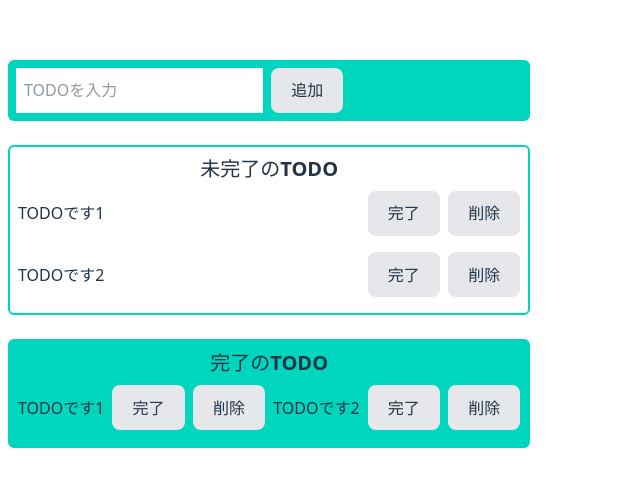
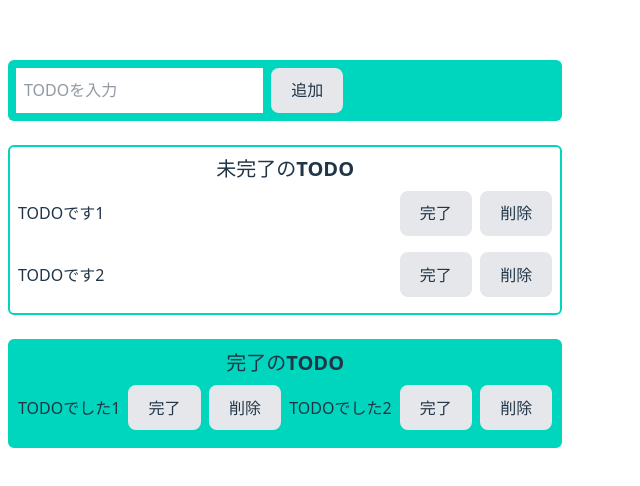
Before and after one commit to torimugi/githubactions.practice-250326, a React (Vite) app: page / in a window 1280 px wide. Shown: the part 146-632 px from the top of the page, without its empty margins (0-640 px from the left). Built offline with nearby package versions, Linux system fonts and the light colour scheme.

Commit message:
実装を意識したモックの変更（修正）

```diff
--- a/src/App.tsx
+++ b/src/App.tsx
@@ -3,7 +3,7 @@ import "tailwindcss";
 
 export const App = () => {
  const [ Incompletes, setIncompletes ] = useState(["TODOです1", "TODOです2"]);
-
+ const [ Completes, setCompletes ] = useState(["TODOでした1", "TODOでした2"]);
   return (
     <>
     <div className="flex flex-col gap-y-6">
@@ -26,7 +26,7 @@ export const App = () => {
       <div className='mx-2 rounded-md border-2 bg-teal-400 border-teal-400 py-2'>
         <p className='text-xl font-bold text-center'>完了のTODO</p>
         <ul className='flex items-center mx-2 gap-2'>
-        {Incompletes.map((todo, index) => (
+        {Completes.map((todo, index) => (
         <li key={index} className='flex items-center gap-2'>
               <p className="flex-grow">{todo}</p>
               <button className="bg-gray-200 my-2 hover:bg-gray-300">完了</button>
```
